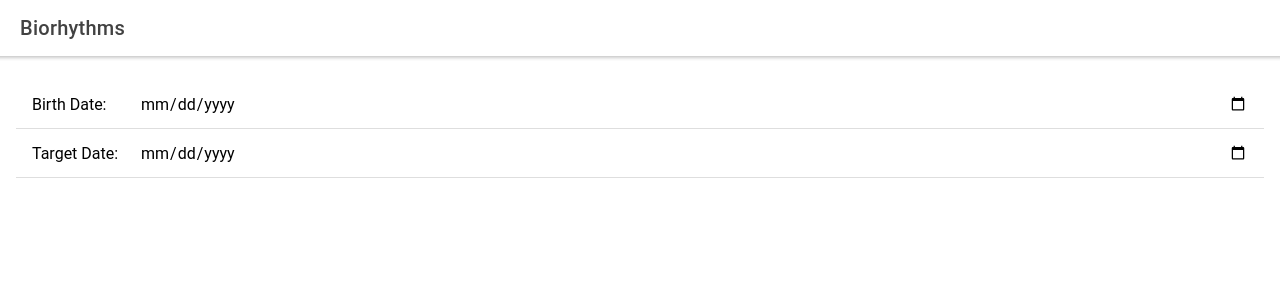
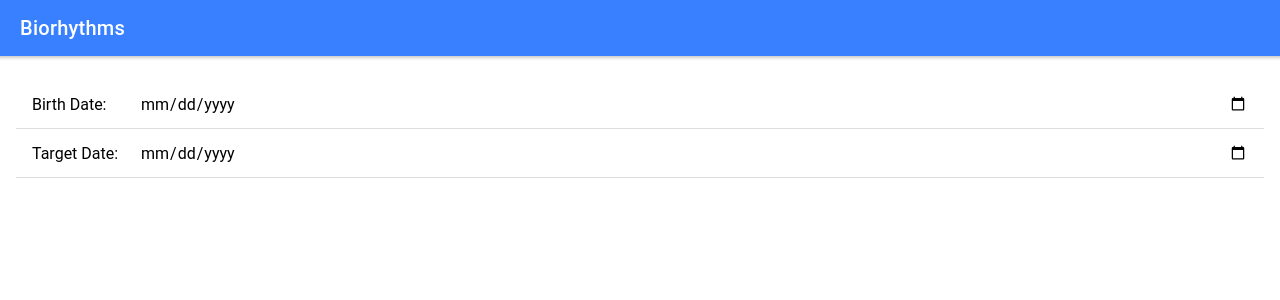
Before and after one commit to DouglasThonen/biorhythm-calculator-3, a React (Create React App) app: page / in a window 1280 px wide. Shown: the top 300 px of the page. Built offline with nearby package versions, Linux system fonts and the light colour scheme.

Commit message:
Finished Android

```diff
--- a/capacitor.config.ts
+++ b/capacitor.config.ts
@@ -4,9 +4,11 @@ const config: CapacitorConfig = {
   appId: 'org.example.biorhythms',
   appName: 'Biorhythms',
   webDir: 'build',
+
   server: {
-    androidScheme: 'https'
+    url: 'http://192.168.10.105:3000',
+    cleartext: true,
   }
 };
-
+// androidScheme: 'https'
 export default config;
--- a/package.json
+++ b/package.json
@@ -8,6 +8,7 @@
     "test": "react-scripts test"
   },
   "dependencies": {
+    "@capacitor/android": "^5.5.1",
     "@capacitor/app": "^5.0.6",
     "@capacitor/core": "^5.5.1",
     "@capacitor/haptics": "^5.0.6",
--- a/src/App.js
+++ b/src/App.js
@@ -9,15 +9,19 @@ function getToday() {
 
 function App() {
 
+
+
   const [birthDate, setBirthDate] = useStoredState('birthDate', '');
   const [targetDate, setTargetDate] = useState(getToday);
+
+
 
 
 
   return (
     <IonApp>
       <IonHeader>
-        <IonToolbar>
+        <IonToolbar color="primary">
           <IonTitle>Biorhythms</IonTitle>
         </IonToolbar>
       </IonHeader>
```
Also changed, not shown: 54 other files (tests, documents, lock files or other folders).
